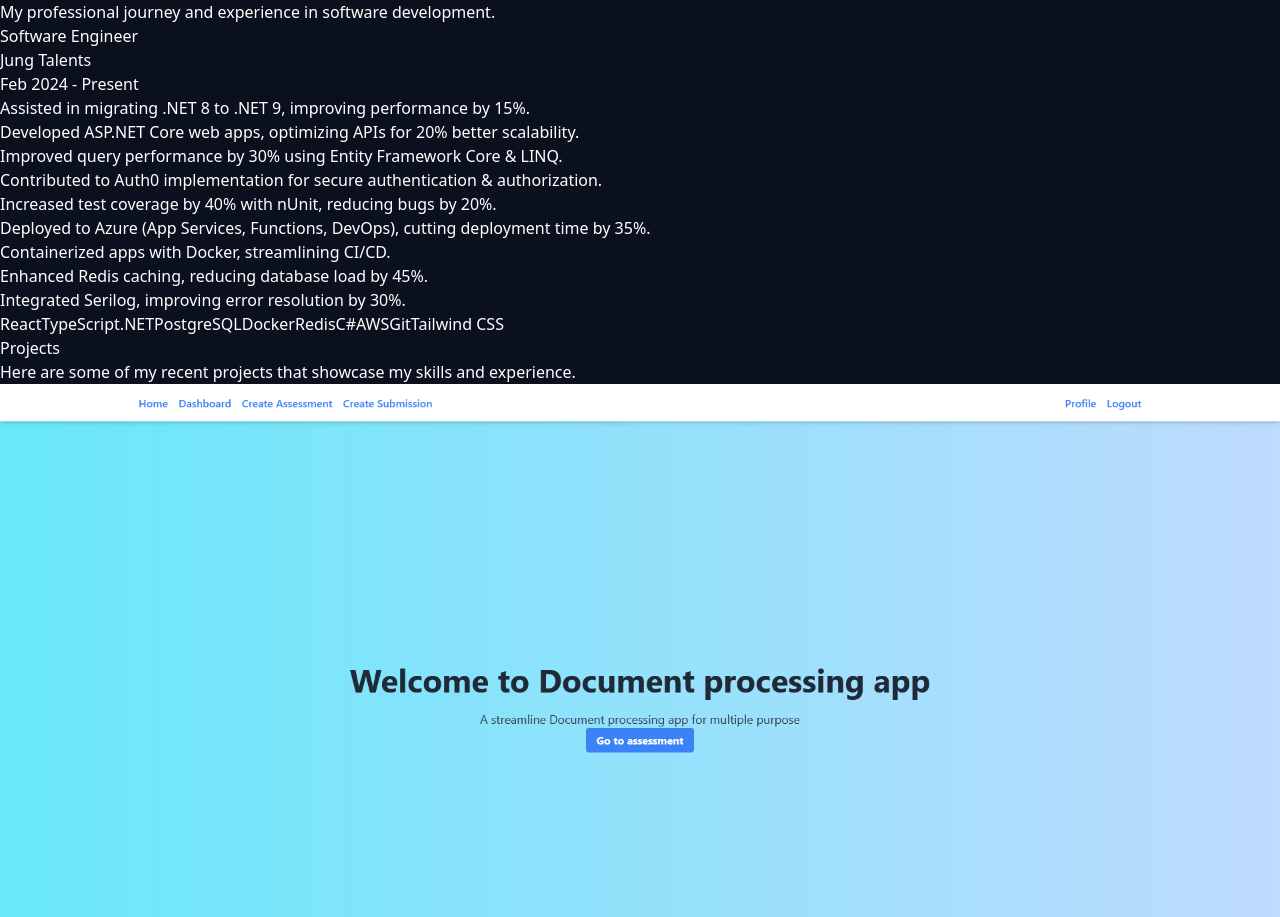
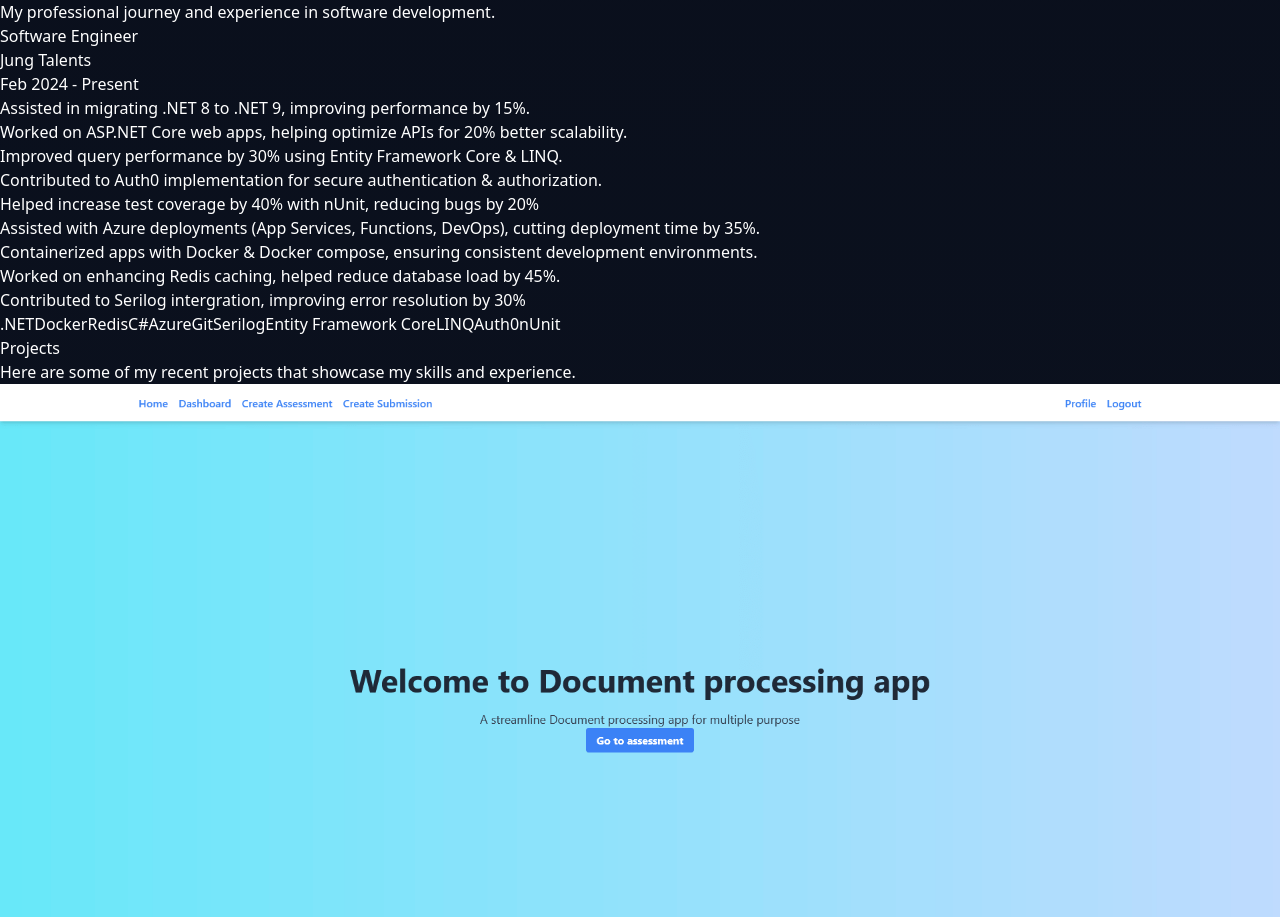
Before and after one commit to ctru0009/portfolio, a React (Vite) app: page / in a window 1280 px wide. Shown: the part 3580-4497 px from the top of the page. Built offline with nearby package versions, Linux system fonts and the light colour scheme.

Commit message:
Update resume link and refine work experience responsibilities for clarity

```diff
--- a/src/data/data.ts
+++ b/src/data/data.ts
@@ -67,7 +67,7 @@ const HeroData = {
   linkedin: "https://www.linkedin.com/in/congchuongtruong/",
   github: "https://github.com/ctru0009",
   resume:
-    "https://drive.google.com/file/d/14U5QnxlfFrwenR9UGe6lAnVkI-g9Q7qC/view",
+    "https://drive.google.com/file/d/1IbAtjM8XL8Dq6-URkD3AkxTbPQfmkgGw/view",
 };
 
 const AboutData = {
@@ -98,26 +98,27 @@ const WorkData: WorkInterface[] = [
     period: "Feb 2024 - Present",
     responsibilities: [
       "Assisted in migrating .NET 8 to .NET 9, improving performance by 15%.",
-      "Developed ASP.NET Core web apps, optimizing APIs for 20% better scalability.",
+      "Worked on ASP.NET Core web apps, helping optimize APIs for 20% better scalability.",
       "Improved query performance by 30% using Entity Framework Core & LINQ.",
       "Contributed to Auth0 implementation for secure authentication & authorization.",
-      "Increased test coverage by 40% with nUnit, reducing bugs by 20%.",
-      "Deployed to Azure (App Services, Functions, DevOps), cutting deployment time by 35%.",
-      "Containerized apps with Docker, streamlining CI/CD.",
-      "Enhanced Redis caching, reducing database load by 45%.",
-      "Integrated Serilog, improving error resolution by 30%.",
+      "Helped increase test coverage by 40% with nUnit, reducing bugs by 20%",
+      "Assisted with Azure deployments (App Services, Functions, DevOps), cutting deployment time by 35%.",
+      "Containerized apps with Docker & Docker compose, ensuring consistent development environments.",
+      "Worked on enhancing Redis caching, helped reduce database load by 45%.",
+      "Contributed to Serilog intergration, improving error resolution by 30%",
     ],
     technologies: [
-      "React",
-      "TypeScript",
       ".NET",
-      "PostgreSQL",
       "Docker",
       "Redis",
       "C#",
-      "AWS",
+      "Azure",
       "Git",
-      "Tailwind CSS",
+      "Serilog",
+      "Entity Framework Core",
+      "LINQ",
+      "Auth0",
+      "nUnit",
     ],
   },
 ];
```
